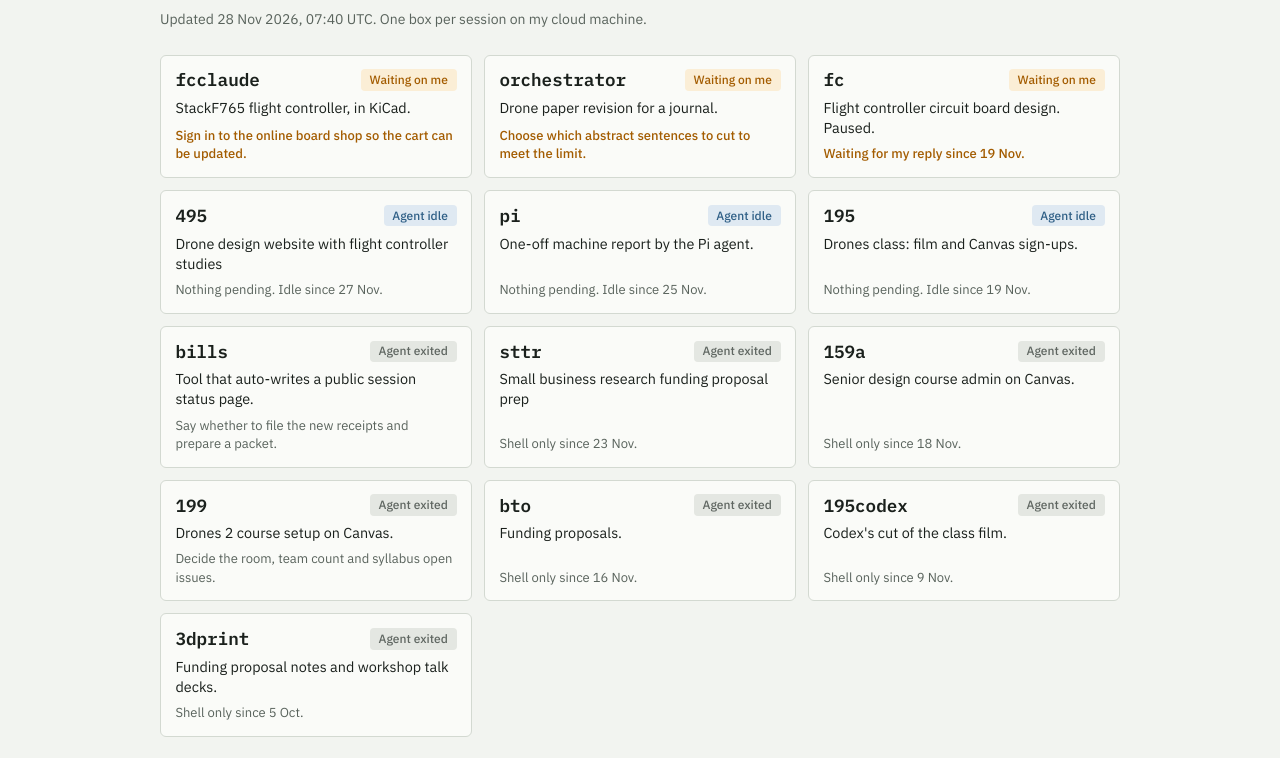
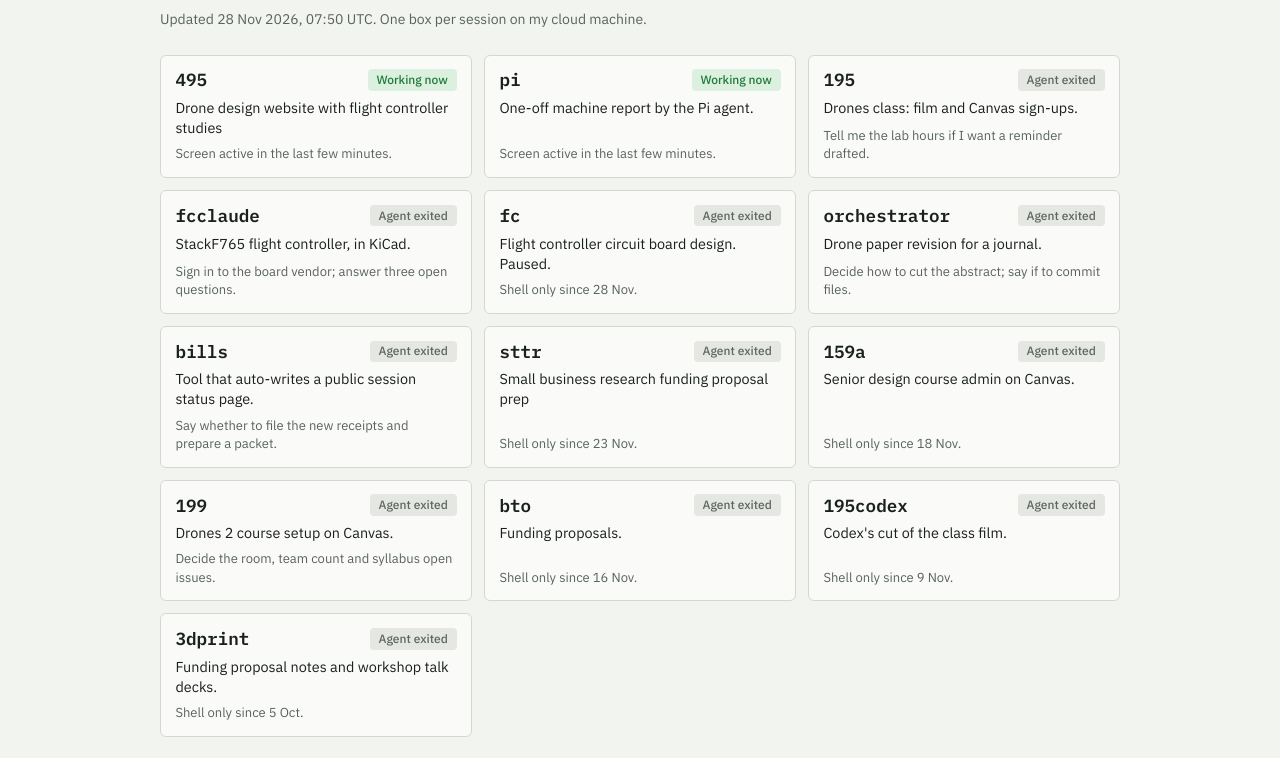
Before and after one commit to PeterJBurke/tmux-sessions, a plain HTML site: page index.html in a window 1280 px wide. Shown: the part 139-897 px from the top of the page. Drawn offline with Linux system fonts and the light colour scheme.

Commit message:
Update 2026-11-28 07:50 UTC

```diff
--- a/index.html
+++ b/index.html
@@ -115,45 +115,45 @@ h1 {
 </style>
 </head>
 <body>
-<div class="statusline"><div><span>[tmux] 13 sessions, 0 attached</span><span>07:40 28-Nov-26</span></div></div>
+<div class="statusline"><div><span>[tmux] 13 sessions, 1 attached</span><span>07:50 28-Nov-26</span></div></div>
 
 <div class="wrap">
   <header>
     <h1>tmux sessions</h1>
-    <p class="tally"><span><i class="dot wait"></i><b>3</b> waiting on me</span><span><i class="dot work"></i><b>0</b> working now</span><span><i class="dot idle"></i><b>3</b> agent idle</span><span><i class="dot gone"></i><b>7</b> agent exited</span></p>
-    <p class="stamp">Updated 28 Nov 2026, 07:40 UTC. One box per session on my cloud machine.</p>
+    <p class="tally"><span><i class="dot wait"></i><b>0</b> waiting on me</span><span><i class="dot work"></i><b>2</b> working now</span><span><i class="dot idle"></i><b>0</b> agent idle</span><span><i class="dot gone"></i><b>11</b> agent exited</span></p>
+    <p class="stamp">Updated 28 Nov 2026, 07:50 UTC. One box per session on my cloud machine.</p>
   </header>
 
   <main class="grid">
     <div class="box">
-      <span class="top"><span class="nm">fcclaude</span><span class="pill wait">Waiting on me</span></span>
-      <span class="sum">StackF765 flight controller, in KiCad.</span>
-      <span class="need wait">Sign in to the online board shop so the cart can be updated.</span>
+      <span class="top"><span class="nm">495</span><span class="pill work">Working now</span></span>
+      <span class="sum">Drone design website with flight controller studies</span>
+      <span class="need">Screen active in the last few minutes.</span>
     </div>
     <div class="box">
-      <span class="top"><span class="nm">orchestrator</span><span class="pill wait">Waiting on me</span></span>
-      <span class="sum">Drone paper revision for a journal.</span>
-      <span class="need wait">Choose which abstract sentences to cut to meet the limit.</span>
+      <span class="top"><span class="nm">pi</span><span class="pill work">Working now</span></span>
+      <span class="sum">One-off machine report by the Pi agent.</span>
+      <span class="need">Screen active in the last few minutes.</span>
     </div>
     <div class="box">
-      <span class="top"><span class="nm">fc</span><span class="pill wait">Waiting on me</span></span>
-      <span class="sum">Flight controller circuit board design. Paused.</span>
-      <span class="need wait">Waiting for my reply since 19 Nov.</span>
+      <span class="top"><span class="nm">195</span><span class="pill gone">Agent exited</span></span>
+      <span class="sum">Drones class: film and Canvas sign-ups.</span>
+      <span class="need">Tell me the lab hours if I want a reminder drafted.</span>
     </div>
     <div class="box">
-      <span class="top"><span class="nm">495</span><span class="pill idle">Agent idle</span></span>
-      <span class="sum">Drone design website with flight controller studies</span>
-      <span class="need">Nothing pending. Idle since 27 Nov.</span>
+      <span class="top"><span class="nm">fcclaude</span><span class="pill gone">Agent exited</span></span>
+      <span class="sum">StackF765 flight controller, in KiCad.</span>
+      <span class="need">Sign in to the board vendor; answer three open questions.</span>
     </div>
     <div class="box">
-      <span class="top"><span class="nm">pi</span><span class="pill idle">Agent idle</span></span>
-      <span class="sum">One-off machine report by the Pi agent.</span>
-      <span class="need">Nothing pending. Idle since 25 Nov.</span>
+      <span class="top"><span class="nm">fc</span><span class="pill gone">Agent exited</span></span>
+      <span class="sum">Flight controller circuit board design. Paused.</span>
+      <span class="need">Shell only since 28 Nov.</span>
     </div>
     <div class="box">
-      <span class="top"><span class="nm">195</span><span class="pill idle">Agent idle</span></span>
-      <span class="sum">Drones class: film and Canvas sign-ups.</span>
-      <span class="need">Nothing pending. Idle since 19 Nov.</span>
+      <span class="top"><span class="nm">orchestrator</span><span class="pill gone">Agent exited</span></span>
+      <span class="sum">Drone paper revision for a journal.</span>
+      <span class="need">Decide how to cut the abstract; say if to commit files.</span>
     </div>
     <div class="box">
       <span class="top"><span class="nm">bills</span><span class="pill gone">Agent exited</span></span>
```
